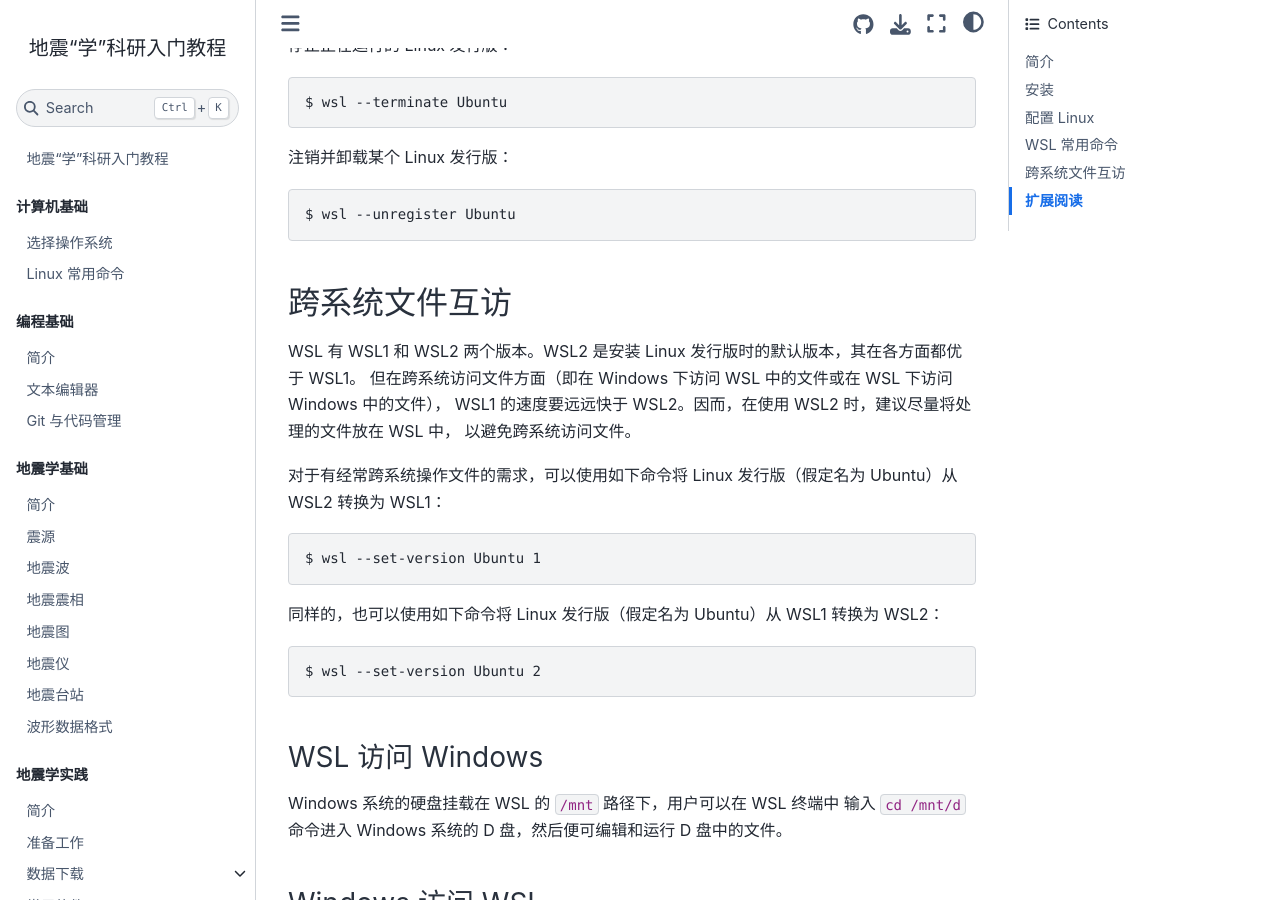
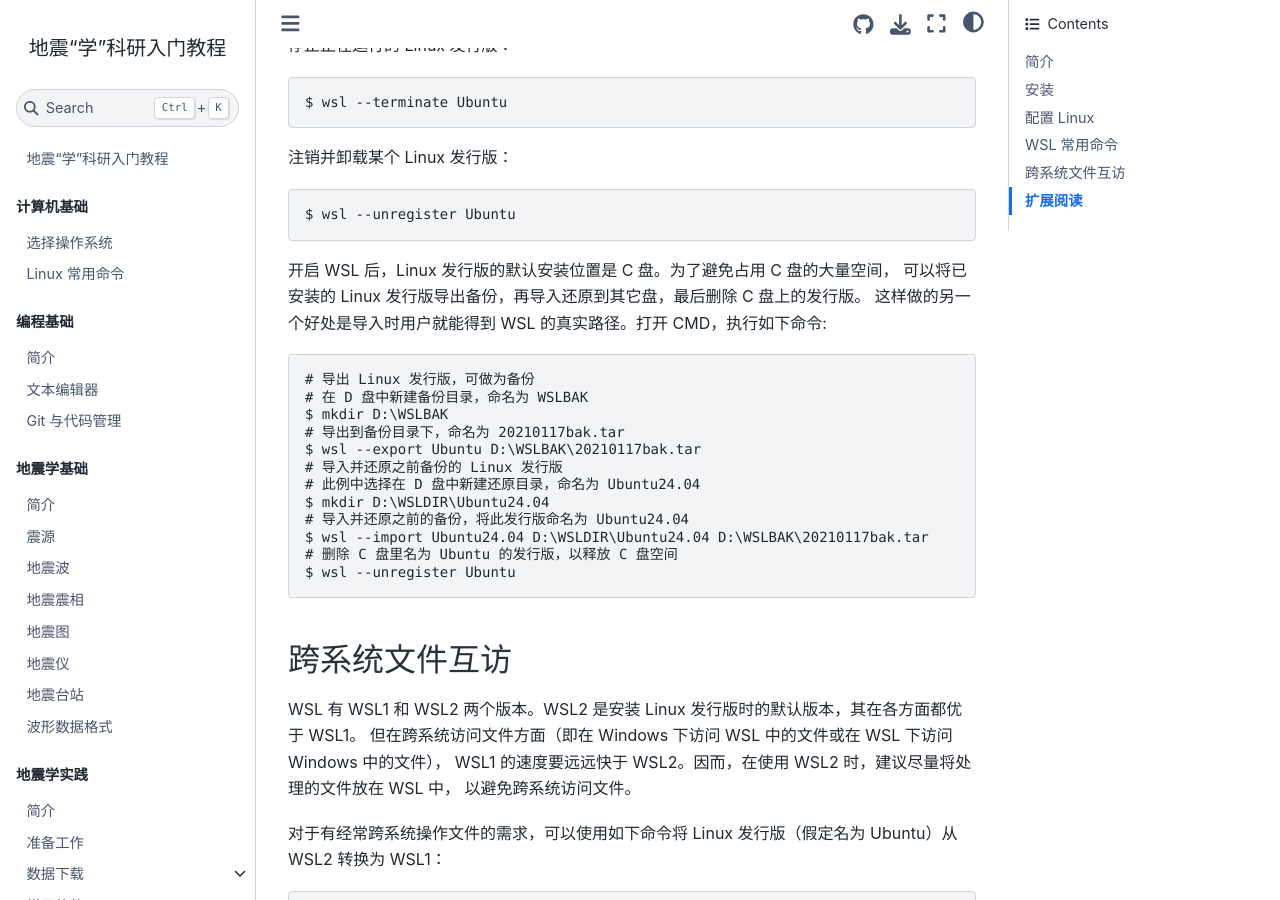
Before and after one commit to seismo-learn/seismology101, a Jupyter Book: the page built from source/computer/wsl-setup.md, in a window 1280 px wide and 900 px high, scrolled down 3253 px. Built offline with Jupyter Book 1.0.4 settings and Sphinx 7.4.7 and the Sphinx Book theme 1.1.4, drawn with Linux system fonts in a browser that asks for light colours; pages that are not in the unit, such as notebooks, are missing from menus.

Commit message:
Revert "WSL: Remove the notes about moving WSL from C to D"
This reverts commit d4fda896a363d01162cdd84acc59efc64137bd08.

````diff
--- a/source/computer/wsl-setup.md
+++ b/source/computer/wsl-setup.md
@@ -132,6 +132,24 @@ $ wsl --terminate Ubuntu
 $ wsl --unregister Ubuntu
 ```
 
+开启 WSL 后，Linux 发行版的默认安装位置是 C 盘。为了避免占用 C 盘的大量空间，
+可以将已安装的 Linux 发行版导出备份，再导入还原到其它盘，最后删除 C 盘上的发行版。
+这样做的另一个好处是导入时用户就能得到 WSL 的真实路径。打开 CMD，执行如下命令:
+```
+# 导出 Linux 发行版，可做为备份
+# 在 D 盘中新建备份目录，命名为 WSLBAK
+$ mkdir D:\WSLBAK
+# 导出到备份目录下，命名为 20210117bak.tar
+$ wsl --export Ubuntu D:\WSLBAK\20210117bak.tar
+# 导入并还原之前备份的 Linux 发行版
+# 此例中选择在 D 盘中新建还原目录，命名为 Ubuntu24.04
+$ mkdir D:\WSLDIR\Ubuntu24.04
+# 导入并还原之前的备份，将此发行版命名为 Ubuntu24.04
+$ wsl --import Ubuntu24.04 D:\WSLDIR\Ubuntu24.04 D:\WSLBAK\20210117bak.tar
+# 删除 C 盘里名为 Ubuntu 的发行版，以释放 C 盘空间
+$ wsl --unregister Ubuntu
+```
+
 ## 跨系统文件互访
 
 WSL 有 WSL1 和 WSL2 两个版本。WSL2 是安装 Linux 发行版时的默认版本，其在各方面都优于 WSL1。
````
